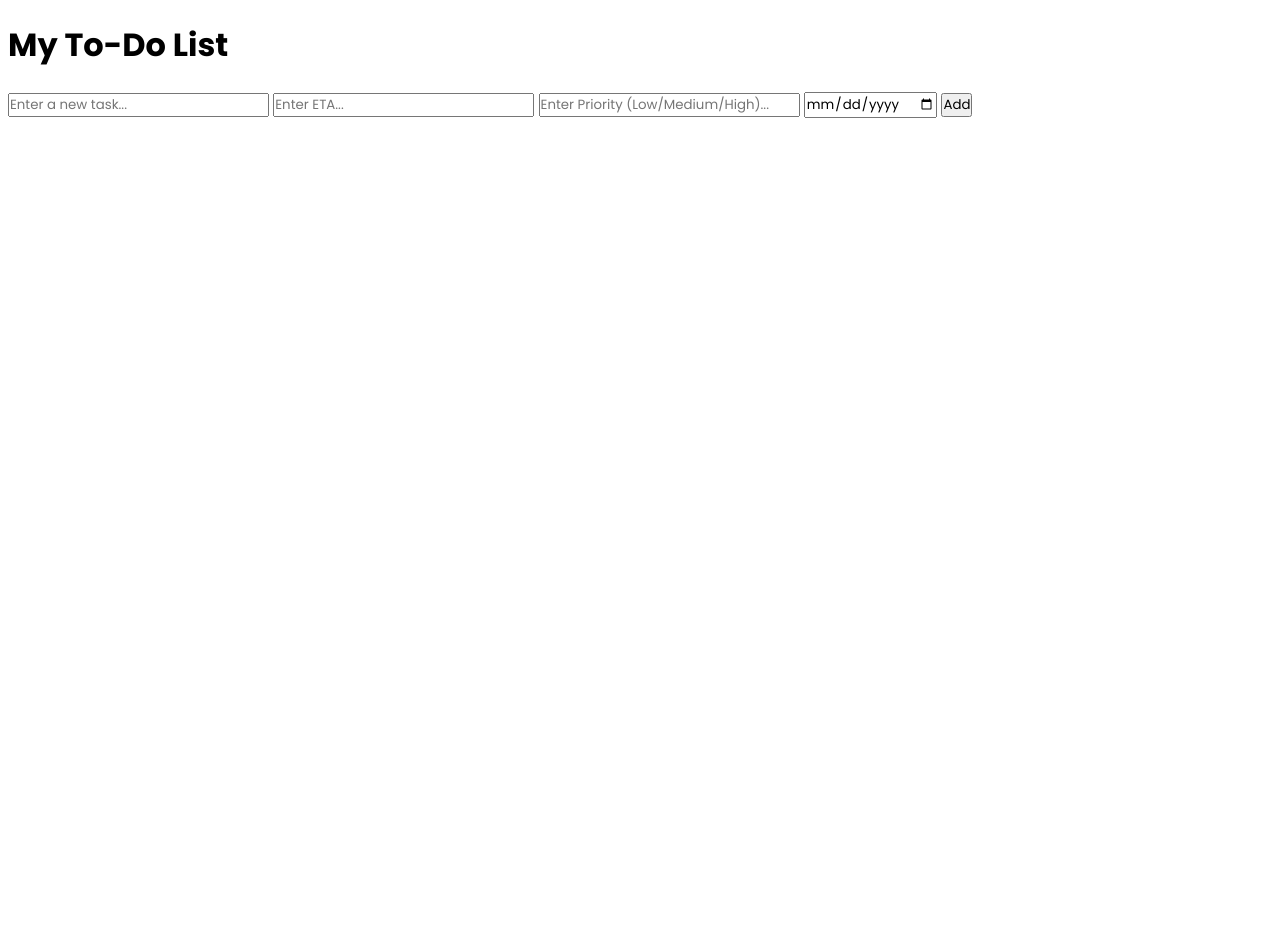
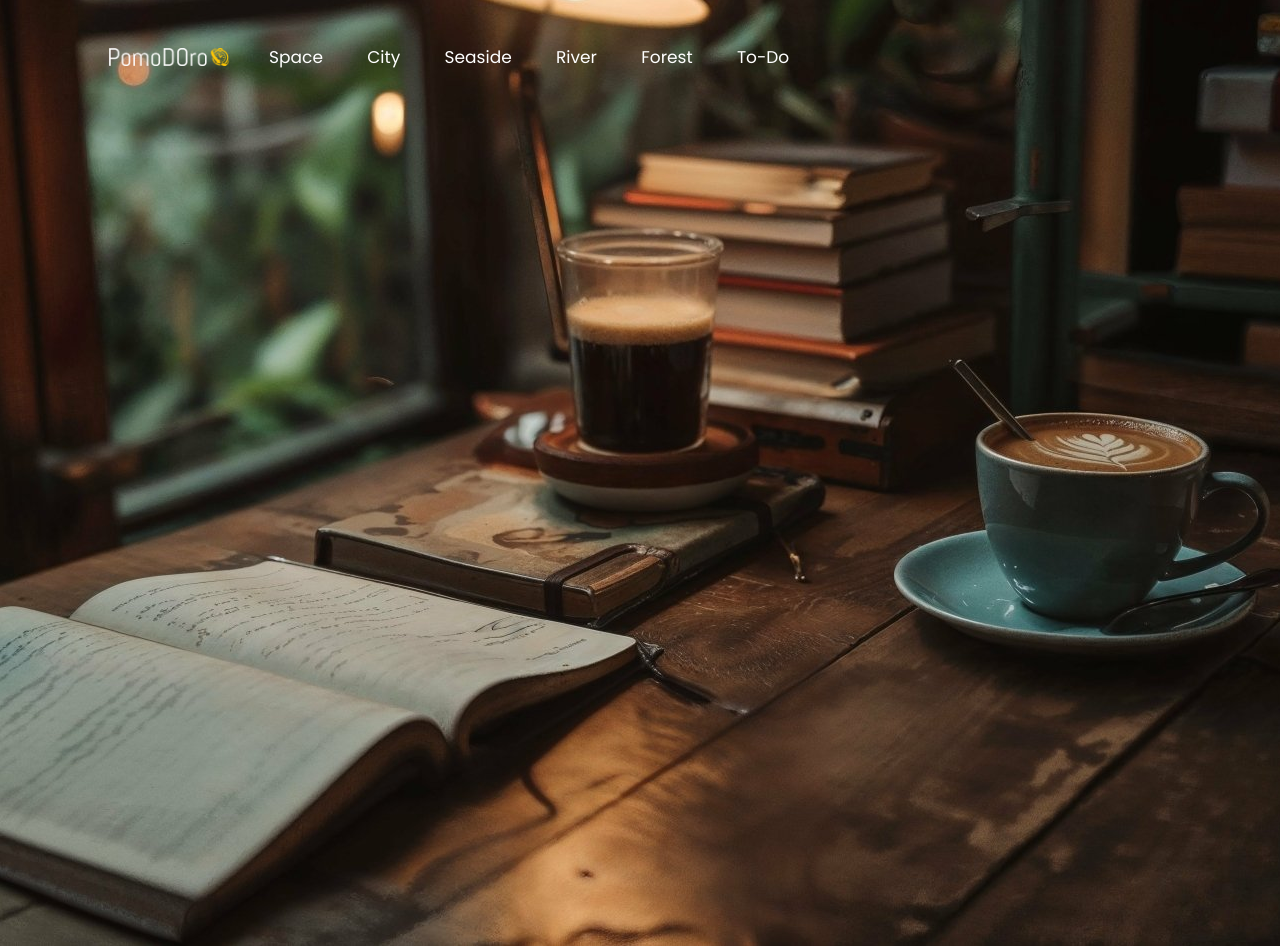
Before and after one commit to LispyJosh/Joshpy, a Flask app: page /todo in a window 1280 px wide; the page is wider, and only the part inside the window is pictured. Before the commit the page ends 118 px from the top of that part, so only its background shows below. Run offline with Flask 3, Linux system fonts and the light colour scheme; data that the repository does not hold is empty.

Commit message:
adding images and nav bar, currently to-do list not working with these changes

```diff
--- a/app.py
+++ b/app.py
@@ -18,6 +18,7 @@ class TodoItem(db.Model):
 
     def __repr__(self):
         return f'<Task {self.id}: {self.task}>'
+
 
 # Create the database
 with app.app_context():
--- a/templates/todo.html
+++ b/templates/todo.html
@@ -7,18 +7,34 @@
     <link rel="stylesheet" href="{{ url_for('static', filename='css/style.css') }}">
 </head>
 <body>
+    <div class="hero">
+        <img src="{{ url_for('static', filename='assets/images/todo-image.jpeg') }}" alt="Todo Image" />
+
+
+    <nav>
+        <img src="{{ url_for('static', filename='assets/images/logo.png') }}" class="logo">
+        <ul>
+            <li><a href="{{ url_for('space') }}">Space</a></li>
+            <li><a href="{{ url_for('city') }}">City</a></li>
+            <li><a href="{{ url_for('seaside') }}">Seaside</a></li>
+            <li><a href="{{ url_for('river') }}">River</a></li>
+            <li><a href="{{ url_for('forest') }}">Forest</a></li>
+            <li><a href="{{ url_for('todo') }}">To-Do</a></li>
+
+        </ul>
+    </nav>
     <div class="todo-container">
         <h1>My To-Do List</h1>
         <form id="todo-form">
             <input type="text" id="todo-input" placeholder="Enter a new task..." required>
-            <input type="text" id="eta-input" placeholder="Enter ETA..." required>
-            <input type="text" id="priority-input" placeholder="Enter Priority (Low/Medium/High)..." required>
-            <input type="date" id="due-date-input" placeholder="Enter Due Date..." required>
+            <input type="text" id="eta-input" placeholder="ETA..." required>
+            <input type="text" id="priority-input" placeholder="Priority (Low/Medium/High)..." required>
+            <input type="date" id="due-date-input" placeholder="Due Date..." required>
             <button type="submit">Add</button>
         </form>
         <ul id="todo-list"></ul>
     </div>
-
+    </div>
     <script src="{{ url_for('static', filename='js/todo.js') }}"></script>
 </body>
 </html>
```
Also changed, not shown: static/assets/images/todo-image.jpeg (added).
